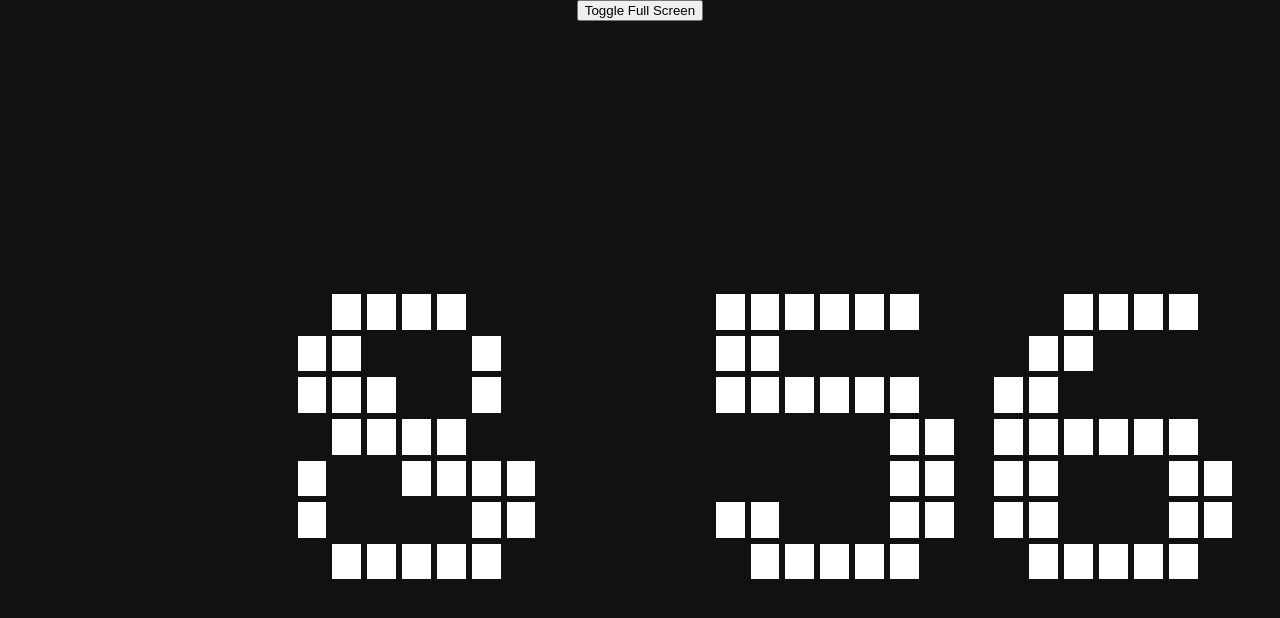
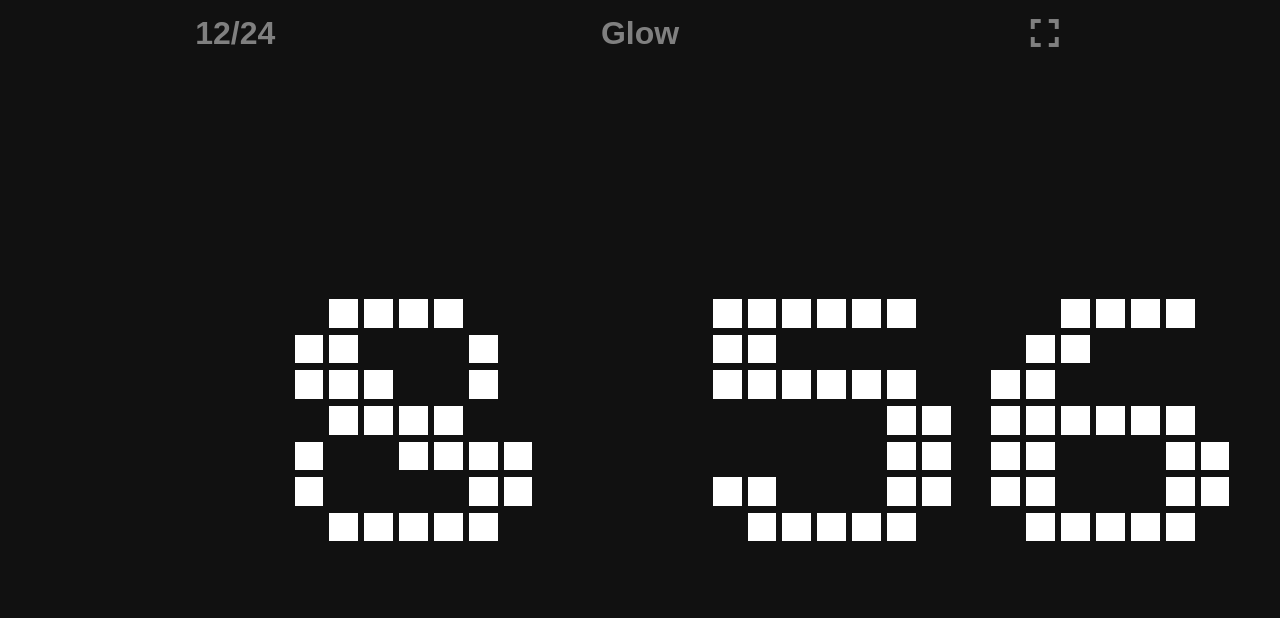
Before and after one commit to ccatura/retro_clock, a plain HTML site: page index.html in a window 1280 px wide. Drawn offline with Linux system fonts and the light colour scheme.

Commit message:
fixed fullscreen button and other things

```diff
--- a/index.html
+++ b/index.html
@@ -3,23 +3,33 @@
 <head>
     <meta charset="UTF-8">
     <meta name="viewport" content="width=device-width, initial-scale=1.0">
+    <link href="https://fonts.googleapis.com/icon?family=Material+Icons" rel="stylesheet">
     <link rel="stylesheet" href="./style.css">
     <script src="script.js" defer></script>
     <title>Retro Clock</title>
 </head>
 <body>
-<button id="fullscreenToggle">Toggle Full Screen</button>
     <div class="outer-container">
+        <div id="top-div">
+            <div class="custom-button">
+                12/24
+            </div>
+            <div class="custom-button">
+                Glow
+            </div>
+            <div id="fullscreenToggle" class="custom-button">
+                <i class="material-icons" style="font-size:48px;color:gray">fullscreen</i>
+            </div>
+        </div>
         <div class="inner-container">
             <div class="clock-numbers">
                 <span id="hours1"></span><span id="hours2"></span><span id="colon"></span><span id="minutes1"></span><span id="minutes2"></span>
             </div>
         </div>
+        <div id="bottom-div">
+        </div>
+    </div>
 
-            <div id="shape-container">
-
-            </div>
-    </div>
 
 
 
--- a/script.js
+++ b/script.js
@@ -7,8 +7,9 @@ const hoursBox1   = document.getElementById('hours1');
 const minutesBox1 = document.getElementById('minutes1');
 const hoursBox2   = document.getElementById('hours2');
 const minutesBox2 = document.getElementById('minutes2');
-const colonBox   = document.getElementById('colon');
+const colonBox    = document.getElementById('colon');
 
+/* Pixel shape data. This will be replaced with an external JSON file later */
 const pixelData = [
     {
         "name": "0",
@@ -296,6 +297,10 @@ const pixelData = [
     }
 ];
 
+updateTime(); // Initial call to set the time immediately
+const callUpdateTime = setInterval(updateTime, 1000); // Update time every second
+
+/* Fullscreen toggle button functionality */
 const fullscreenButton = document.getElementById('fullscreenToggle');
 
 fullscreenButton.addEventListener('click', () => {
@@ -303,19 +308,20 @@ fullscreenButton.addEventListener('click', () => {
     if (!document.fullscreenElement) {
         // If not fullscreen, request it for the entire HTML document (the page).
         document.documentElement.requestFullscreen();
-    } else {
-        // If currently fullscreen, exit it.
-        document.exitFullscreen();
+        fullscreenButton.style.display = 'none'; // hide button in fullscreen
     }
 });
 
+setInterval(onFullscreenChange, 1000); // check every second for fullscreen change
+function onFullscreenChange() {
+    if (!document.fullscreenElement) {
+        fullscreenButton.style.display = 'flex'; // show button when not in fullscreen
+    }
+}
 
+/* Get the time and update the display */
+function updateTime() {
 
-updateTime();
-setInterval(updateTime, 1000);
-
-// get the time and update the display
-function updateTime() {
     const now = new Date(); // current date and time
     let hours = now.getHours(); // get current hours
     const meridian = hours >= 12 ? 'PM' : 'AM'; // determine AM or PM
@@ -326,24 +332,20 @@ function updateTime() {
     const minutes = String(now.getMinutes()).padStart(2, '0'); // Ensure two digits for minutes
 
     if (hours > 9) {
-        makeShapeContainer(pixelData, hours.toString()[0], hoursBox1) // update hours 1st digit
+        makeShapeInContainer(pixelData, hours.toString()[0], hoursBox1) // update hours 1st digit
+    } else {
+        hoursBox1.innerHTML = ''; // Clear the container if the first digit is not needed
     }
-    makeShapeContainer(pixelData, hours.toString()[1], hoursBox2) // update hours 2nd digit
-    makeShapeContainer(pixelData, "colon", colonBox); // colon
-    makeShapeContainer(pixelData, minutes.toString()[0], minutesBox1); // update minutes 1st digit
-    makeShapeContainer(pixelData, minutes.toString()[1], minutesBox2); // update minutes 2nd digit
+    makeShapeInContainer(pixelData, hours.toString()[1], hoursBox2) // update hours 2nd digit
+    makeShapeInContainer(pixelData, "colon", colonBox); // colon
+    makeShapeInContainer(pixelData, minutes.toString()[0], minutesBox1); // update minutes 1st digit
+    makeShapeInContainer(pixelData, minutes.toString()[1], minutesBox2); // update minutes 2nd digit
     console.log("Time updated: " + hours + ":" + minutes + " " + meridian);
 }
 
-
-const shapeContainer = document.getElementById('shape-container');
-// makeShapeContainer(pixelData, "pac-man", shapeContainer);
-
-
-// Make pixel art from shape data - function version
-function makeShapeContainer(data, itemName, shapeContainer) {
-    // console.log("Item Name: " + itemName);
-    shapeContainer.innerHTML = '';
+/* Create pixel shape in given container */
+function makeShapeInContainer(data, itemName, shapeContainer) {
+    shapeContainer.innerHTML = ''; // Clear previous content
 
     const pixelObject = data.find(item => item.name === itemName);
     const frameCount = pixelObject.shape.length;
@@ -352,15 +354,11 @@ function makeShapeContainer(data, itemName, shapeContainer) {
 
     for (let y = 0; y < rowsPerFrame; y++) {
         const itemNameObject = pixelData.find(item => item.name === itemName);
-
-        // console.log("Width: " + itemNameObject.shape[0].grid[0].length);
-
         const pixelRow = document.createElement('div');
         const pixelRowID = `${shapeContainer.id}-${itemName}-row-${y+1}`;
         pixelRow.setAttribute('id', pixelRowID);
         pixelRow.classList.add('pixel-row');
         shapeContainer.appendChild(pixelRow);
-
         const obectRowData = itemNameObject.shape[0].grid;
 
         for (let x = 0; x < itemNameObject.shape[0].grid[0].length; x++) {
@@ -386,29 +384,36 @@ function makeShapeContainer(data, itemName, shapeContainer) {
         }
     }
     adjustPixelSize();
-
 }
 
 
-// working on it
+
+
+
+
+
+
+
+
+// working on this
 function adjustPixelSize() {
 const viewportWidth = window.innerWidth;
-console.log(`Viewport (visible window) width: ${viewportWidth}px`);
+// console.log(`Viewport (visible window) width: ${viewportWidth}px`);
 
 var finalPixelSize = viewportWidth / 36;
 
 const allPixels = document.querySelectorAll('.pixel');
 const allPixelRowHeight = document.querySelectorAll('.pixel-row');
-console.log(allPixels);
+// console.log(allPixels);
 
 // allPixels.style.width = finalPixelSize + 'px';
 
 allPixels.forEach(element => {
-    element.style.width = finalPixelSize + 'px';
-    element.style.height = finalPixelSize + 'px';
+    element.style.width = (finalPixelSize) + 'px'; // setting width
+    element.style.height = (finalPixelSize - 7) + 'px'; // setting height. subtracting 7px to account for gaps/margins
 });
 
 allPixelRowHeight.forEach(element => {
-    element.style.height = finalPixelSize + 'px';
+    element.style.height = finalPixelSize + 'px'; // setting height of row to match pixel height
 });
 }
--- a/style.css
+++ b/style.css
@@ -34,12 +34,17 @@
 
 body {
     display: flex;
-    justify-content: center;
+    justify-content:center;
     align-items: center;
     flex-flow: column nowrap;
     margin: 0;
     padding: 0;
     background-color: #111;
+    height: 100vh;
+    color: gray;
+    font-family: 'arial', sans-serif;
+    font-weight: bold;
+    font-size: 2em;
 }
 
 .outer-container {
@@ -48,7 +53,7 @@ body {
     align-items: center;
     /* border: 4px dashed orange; */
     width: 98%;
-    height: 98vh;
+    height: 98%;
     margin: 0px;
     flex-direction: column;
 }
@@ -58,9 +63,46 @@ body {
     justify-content: center;
     align-items: center;
     flex-flow: row nowrap;
-    /* border: 10px dotted white; */
+    /* border: 2px dotted white; */
     width: 100%;
     height: 100%;
+}
+
+#top-div {
+    width: 100%;
+    height: 50px;
+    display: flex;
+    justify-content: space-around;
+    /* border: 2px solid blue; */
+    padding: 0 20px 0 20px;
+}
+
+#bottom-div {
+    width: 100%;
+    height: 50px;
+    display: flex;
+    justify-content: center;
+    align-items: center;
+    /* border: 2px solid blue; */
+    padding: 0 20px 0 20px;
+}
+
+#fullscreenToggle {
+    display: flex;
+    justify-content: center;
+    align-items: center;
+    /* width: 70px; */
+    height: 50px;
+    cursor: pointer;
+    /* border: yellow solid 1px; */
+}
+
+.custom-button {
+    display: flex;
+    justify-content: center;
+    align-items: center;
+    width: 20%;
+    /* border: yellow solid 1px; */
 }
 
 .clock-numbers {
@@ -92,7 +134,7 @@ body {
     flex-flow: column nowrap;
     /* border: 1px dashed green; */
     width: 22.22%;
-    height: 100%;
+    /* height: 100%; */
 }
 
 #hours2 {
@@ -100,7 +142,7 @@ body {
     flex-flow: column nowrap;
     /* border: 1px dashed green; */
     width: 22.22%;
-    height: 100%;
+    /* height: 100%; */
 }
 
 #minutes1 {
@@ -108,7 +150,7 @@ body {
     flex-flow: column nowrap;
     /* border: 1px dashed green; */
     width: 22.22%;
-    height: 100%;
+    /* height: 100%; */
 }
 
 #minutes2 {
@@ -116,7 +158,7 @@ body {
     flex-flow: column nowrap;
     /* border: 1px dashed green; */
     width: 22.22%;
-    height: 100%;
+    /* height: 100%; */
 }
 
 #colon {
@@ -124,7 +166,7 @@ body {
     flex-flow: column nowrap;
     /* border: 1px dashed green; */
     width: 11.11%;
-    height: 100%;
+    /* height: 100%; */
     animation: blink-animation 2s steps(1, start) infinite;
 }
 
@@ -135,15 +177,7 @@ body {
     /* border: 1px dashed white; */
     width: 100%;
     /* height: 100%; */
-    margin: 3px;
-}
-
-.pixel {
-    width: 100%;
-    /* height: 20px; */
-    margin: 3px;
-    /* border-radius: 2px; */
-    /* box-shadow: var(--glowBlue); */
+    /* margin: 3px; */
 }
 
 .pixel-white {
@@ -170,6 +204,12 @@ body {
     background-color: rgba(0, 0, 0, 0);
 }
 
+.pixel {
+    /* width: 100%; */
+    margin: 3px;
+    /* box-shadow: var(--glowBlue); */
+}
+
 
 
 
```
